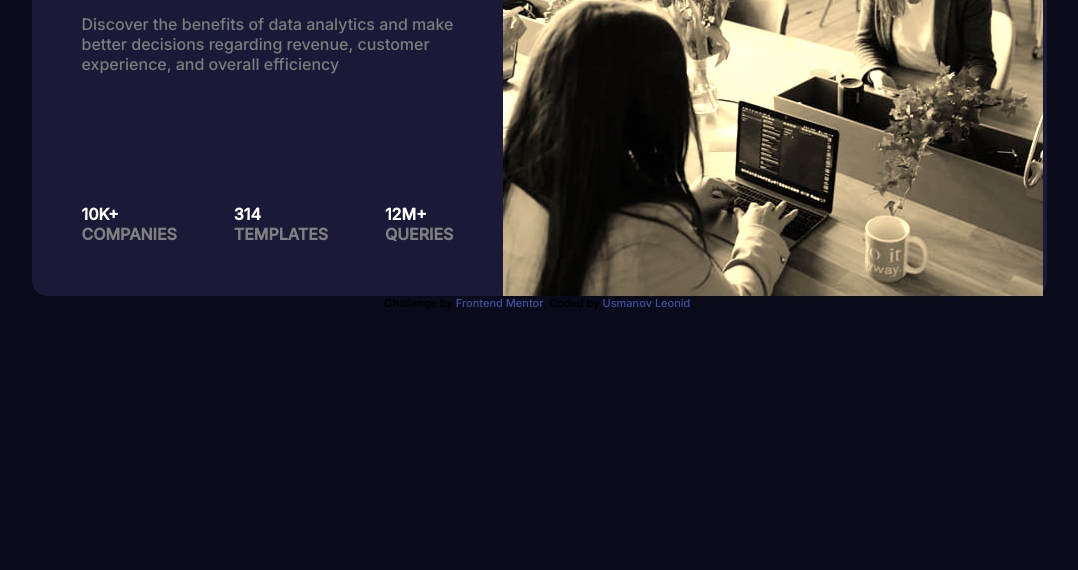
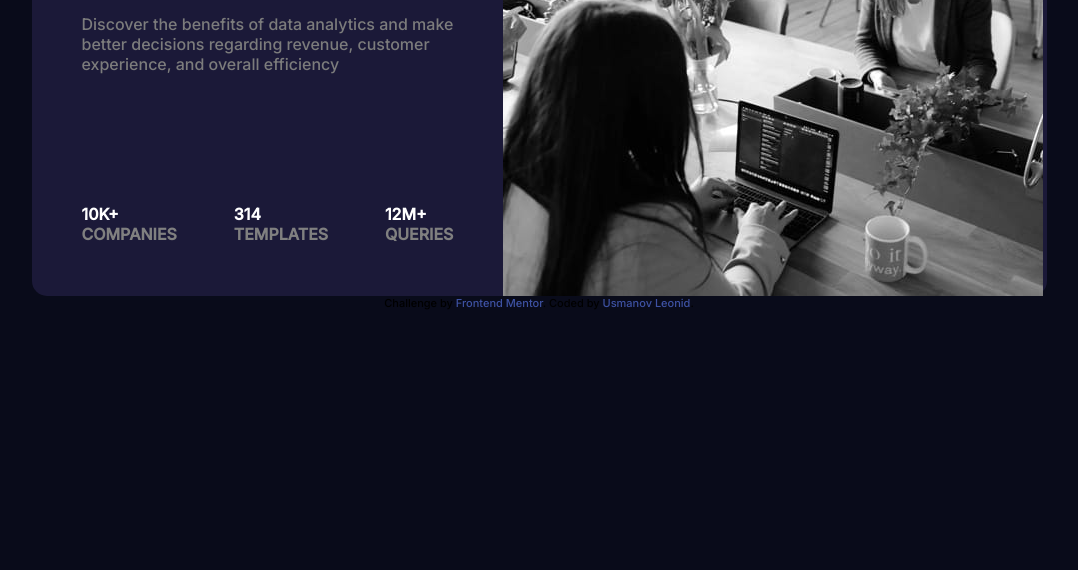
Before and after one commit to MizRei/MDK-Assignment, a plain HTML site: page index.html in a window 1280 px wide. Shown: the part 230-800 px from the top of the page, without its empty margins (101-1179 px from the left). Drawn offline with Linux system fonts and the light colour scheme.

Commit message:
Add files via upload

```diff
--- a/css/style.scss
+++ b/css/style.scss
@@ -65,7 +65,6 @@ body{
                 max-width: 100%;
                 margin: 0 auto;
                 z-index: 0;
-                filter: sepia();
             }
         }
     }
```
Also changed, not shown: css/style.css.
